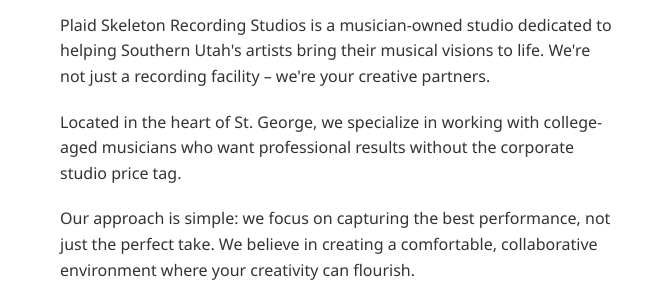
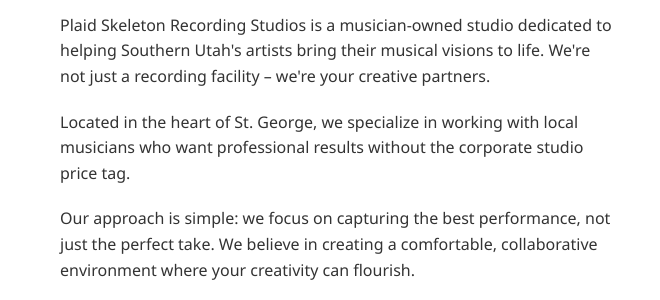
Before and after one commit to ReelBoy/plaidskeleton.com, a plain HTML site: page index.html in a window 1280 px wide. Shown: the part 922-1222 px from the top of the page, 0-660 px from the left. Drawn offline with Linux system fonts and the light colour scheme.

Commit message:
Update index.html

```diff
--- a/index.html
+++ b/index.html
@@ -693,7 +693,7 @@
                     <p>Plaid Skeleton Recording Studios is a musician-owned studio dedicated to helping Southern Utah's
                         artists bring their musical visions to life. We're not just a recording facility – we're your
                         creative partners.</p>
-                    <p>Located in the heart of St. George, we specialize in working with college-aged musicians who want
+                    <p>Located in the heart of St. George, we specialize in working with local musicians who want
                         professional results without the corporate studio price tag.</p>
                     <p>Our approach is simple: we focus on capturing the best performance, not just the perfect take. We
                         believe in creating a comfortable, collaborative environment where your creativity can flourish.
```
